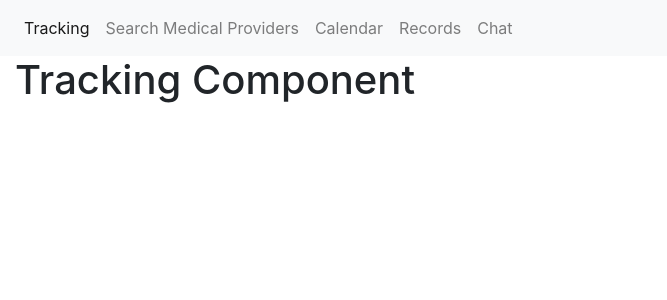
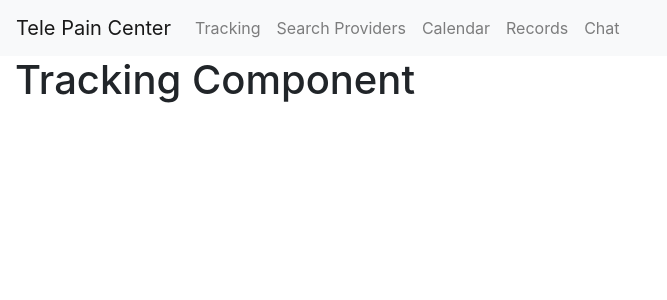
Before and after one commit to qyangaa/tele_pain_center, a React (Create React App) app: page /tracking in a window 1280 px wide. Shown: the top 300 px of the page, without its empty margins (0-667 px from the left). Built offline with nearby package versions, Linux system fonts and the light colour scheme; the HTML template or start-up script is replaced by a standard one.

Commit message:
fixed navbar not expanding problem: switched to react-bootstrap

```diff
--- a/src/components/UI/navBar.jsx
+++ b/src/components/UI/navBar.jsx
@@ -1,30 +1,25 @@
 import React from "react";
-import { Link, NavLink } from "react-router-dom";
+import Nav from "react-bootstrap/Nav";
+import Navbar from "react-bootstrap/Navbar";
+import "bootstrap/dist/css/bootstrap.css";
+import Tracking from "../pages/tracking";
 
 const NavBar = ({ user }) => {
   // TODO: NavBar not display in small windows
   return (
-    <nav className="navbar navbar-expand-lg navbar-light bg-light">
-      <div className="collapse navbar-collapse" id="navbarNavAltMarkup">
-        <div className="navbar-nav">
-          <NavLink className="nav-item nav-link" to="/tracking">
-            Tracking
-          </NavLink>
-          <NavLink className="nav-item nav-link" to="/search">
-            Search Medical Providers
-          </NavLink>
-          <NavLink className="nav-item nav-link" to="/calendar">
-            Calendar
-          </NavLink>
-          <NavLink className="nav-item nav-link" to="/records">
-            Records
-          </NavLink>
-          <NavLink className="nav-item nav-link" to="/chat">
-            Chat
-          </NavLink>
-        </div>
-      </div>
-    </nav>
+    <Navbar bg="light" expand="lg">
+      <Navbar.Brand href="#home">Tele Pain Center</Navbar.Brand>
+      <Navbar.Toggle aria-controls="basic-navbar-nav" />
+      <Navbar.Collapse id="basic-navbar-nav">
+        <Nav className="mr-auto">
+          <Nav.Link href="/tracking">Tracking</Nav.Link>
+          <Nav.Link href="/search">Search Providers</Nav.Link>
+          <Nav.Link href="/calendar">Calendar</Nav.Link>
+          <Nav.Link href="/Records">Records</Nav.Link>
+          <Nav.Link href="/Chat">Chat</Nav.Link>
+        </Nav>
+      </Navbar.Collapse>
+    </Navbar>
   );
 };
 
```
Also changed, not shown: src/utils/backup.jsx (added, +15 -0 lines), 1 other file (tests, documents, lock files or other folders).
